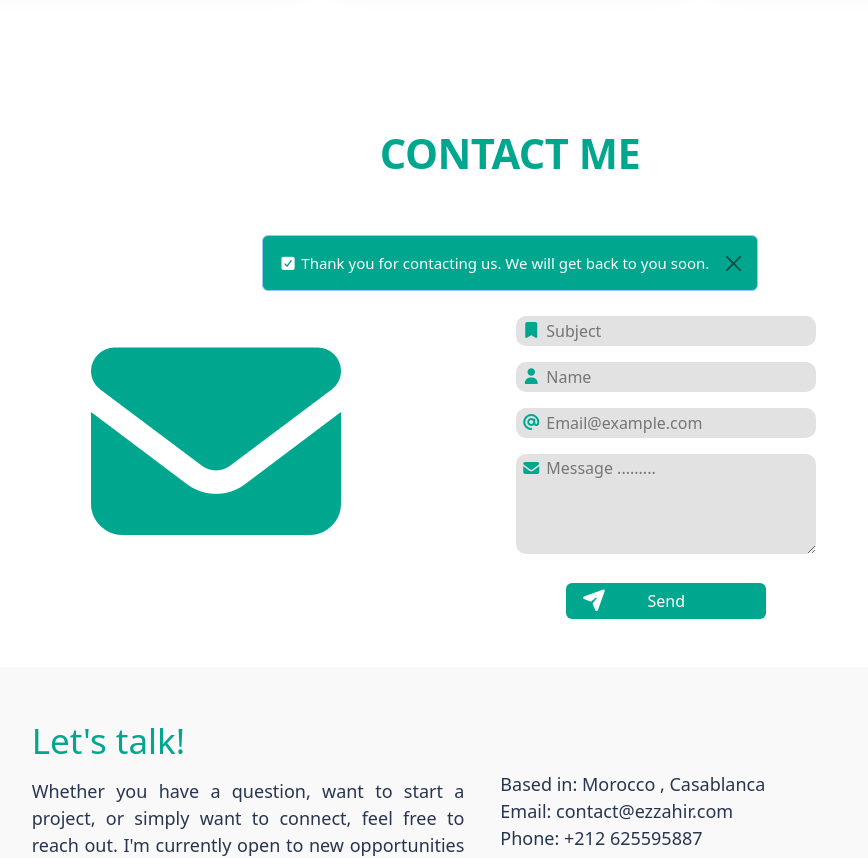
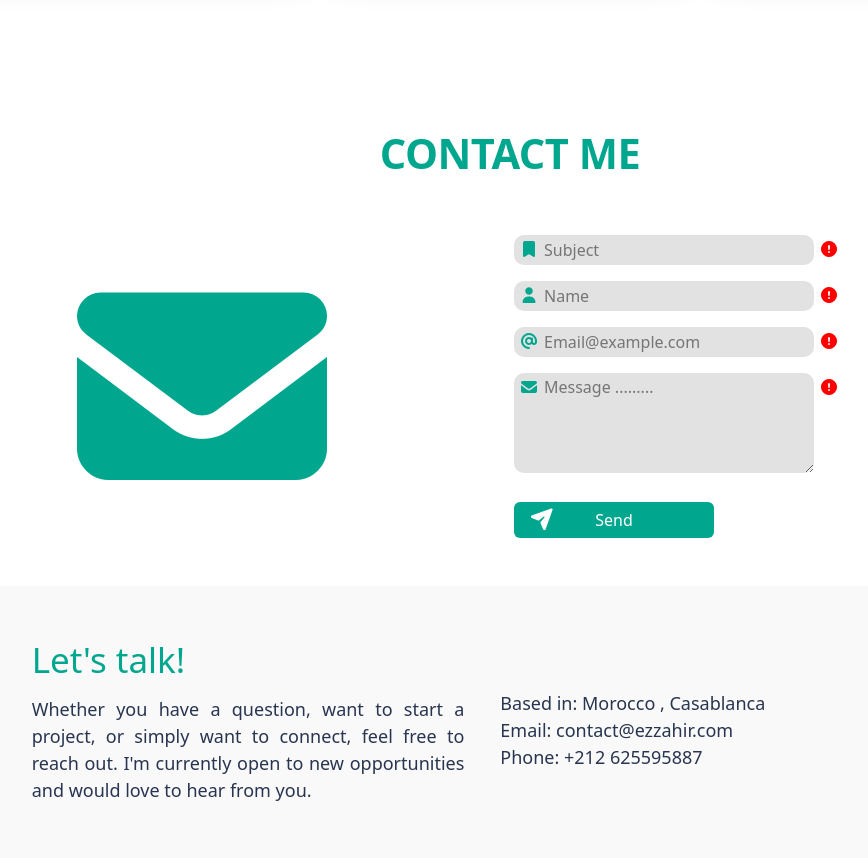
Before and after one commit to zahirdaoui/ReactJS-Portfolio, a React (Vite) app: page / in a window 1280 px wide. Shown: the part 2780-3638 px from the top of the page, without its empty margins (130-998 px from the left). Built offline with nearby package versions, Linux system fonts and the light colour scheme.

Commit message:
add emailjs

```diff
--- a/package.json
+++ b/package.json
@@ -10,6 +10,7 @@
     "preview": "vite preview"
   },
   "dependencies": {
+    "@emailjs/browser": "^4.4.1",
     "@fortawesome/fontawesome-free": "^7.1.0",
     "@fortawesome/fontawesome-svg-core": "^7.1.0",
     "@fortawesome/free-brands-svg-icons": "^7.1.0",
--- a/src/components/contact.jsx
+++ b/src/components/contact.jsx
@@ -1,24 +1,33 @@
 import { useRef } from "react"
 import { useState } from "react";
+
+import emailjs from "@emailjs/browser";
+
+
 
 const Contact = ()=>{
 
 
+
+    const [alert , setAlert] = useState(false);
     const refsubject = useRef(null);
     const refname = useRef(null);
     const refemail = useRef(null);
     const refmessage = useRef(null);
 
     const errorSubject = useRef(null);
-    const [subjectHasError , setsubjectHasError ] = useState(false);
+    const [subjectHasError , setsubjectHasError ] = useState(true);
     const errorName = useRef(null);
-    const [nameHasError , setNameHasError ] = useState(false);
+    const [nameHasError , setNameHasError ] = useState(true);
     const errorEmail = useRef(null);
-    const [emailHasError , setEmailHasError ] = useState(false);
+    const [emailHasError , setEmailHasError ] = useState(true);
     const errorMessage = useRef(null);
-    const [MessageHasError , setMessageHasError ] = useState(false);
+    const [MessageHasError , setMessageHasError ] = useState(true);
 
-
+    const date = new Date();
+    const timeSend = date.getMonth()+"/"+ date.getDay() +"/"+ date.getFullYear()
+        + " at "+date.getHours()
+        + ':' + date.getMinutes();
 
     const emailSubmit = (e)=>{
         e.preventDefault();
@@ -29,13 +38,14 @@ const Contact = ()=>{
         let email = refemail.current.value.trim();
         let message = refmessage.current.value.trim();
 
-          if(!name || name.length < 3){
+          if(!name || name.length < 2){
                  errorName.current.innerText = "Name must be at least 3 characters!";
                  isValid=false;
                  setNameHasError(true);
           }else{
             errorName.current.innerText = "";
             setNameHasError(false);
+            isValid=true;
           }
           if(!subject || subject.length < 5){
               errorSubject.current.innerText = "Subject must be at least 5 characters!";
@@ -44,6 +54,7 @@ const Contact = ()=>{
           }else{
              errorSubject.current.innerText = "";
              setsubjectHasError(false);
+             isValid=true;
           }
 
           if(!email || !patternReg.test(email)){
@@ -53,6 +64,7 @@ const Contact = ()=>{
           }else{
             errorEmail.current.innerText = "";
             setEmailHasError(false)
+            isValid=true;
           }
           if(!message || message.length < 10){
             errorMessage.current.innerText = "Message must be at least 10 characters!";
@@ -61,27 +73,56 @@ const Contact = ()=>{
           }else{
             errorMessage.current.innerText = "";
             setMessageHasError(false);
+            isValid=true;
           }
 
-          if(isValid) console.log("email send successfully");
+          if(!subjectHasError && !emailHasError && !nameHasError && !MessageHasError){
+              console.log(errorSubject.current.value);
+                emailjs
+                .send(
+                    process.env.REACT_APP_EMAILJS_SERVICE_ID,
+                    process.env.REACT_APP_EMAILJS_TEMPLATE_ID,
+                    {
+                    "name": name,
+                    "subject": subject,
+                    "time":timeSend,
+                    "email": email,
+                    "message": message,
+                    },
+                    process.env.REACT_APP_EMAILJS_PUBLIC_KEY,
+                )
+                .then(
+                    (result) => {
+                    setAlert(true);
+                    },
+                    (error) => {
+                    console.log(error.text);
+                    }
+                );
+          }
     }
     return <>
 
         <section className="contact py-5" id="contact">
                 <div className="container">
                     <h3 className="section-titles-first text-center section-title">CONTACT ME</h3>
-                    <div className="alert alert-primary d-block envoi-message alert-dismissible fade show" role="alert" id="messsagesend">
-                        <i className="fas fa-check-square"></i> Thank you for contacting us. We will get back to you soon.
-                        <button type="button" className="btn-close" data-bs-dismiss="alert" aria-label="Close"></button>
-                    </div>
-                    <div className="d-flex justify-content-center item-contact-us text-center">
-                        <i className="fas fa-envelope d-none d-md-block"></i>
-                        <div className="item-contact-us-form w-50">
+                    {alert ?
+                        <div className="alert alert-primary envoi-message alert-dismissible fade show my-4" role="alert" id="messsagesend">
+                            <i className="fas fa-check-square"></i> Thank you for contacting us. We will get back to you soon.
+                            <button type="button" className="btn-close" data-bs-dismiss="alert" aria-label="Close"></button>
+                        </div>
+                     : ""}
+
+                    <div className="row g-2 justify-content-center align-items-center item-contact-us">
+                        <div className="col-12 col-md-5 align-self-center">
+                            <i className="fas fa-envelope d-none d-md-block item-contact-us-image"></i>
+                        </div>
+                        <div className="col-12 col-md-5 item-contact-us-form">
                             <form onSubmit={emailSubmit}>
                                 <div>
                                     <i className="fas fa-bookmark"></i>
                                     <input ref={refsubject} type="text" id="subject" placeholder="Subject" />
-                                    {subjectHasError ?<i className="fas fa-exclamation-circle erore-icon"></i> : "" }
+                                    {subjectHasError ? <i className="fas fa-exclamation-circle erore-icon"></i> : "" }
                                     <p ref={errorSubject} className="text-danger erore-form"></p>
                                 </div>
                                 <div>
--- a/src/index.css
+++ b/src/index.css
@@ -520,18 +520,12 @@ header{
     margin-top:25px;
 }
 
-.item-contact-us img{
-    width: 20%;
-
-}
 .item-contact-us form{
     position: relative;
-    margin: 0;
 }
-.item-contact-us>i{
+.item-contact-us .item-contact-us-image{
     font-size: 250px;
     color: var(--main-bg-color);
-    padding-right: 30px;
      animation: floatUpDown 6s ease-in-out infinite;
 }
 .item-contact-us form input{
```
Also changed, not shown: src/ui/input.jsx (added, +8 -0 lines), 2 other files (tests, documents, lock files or other folders).
